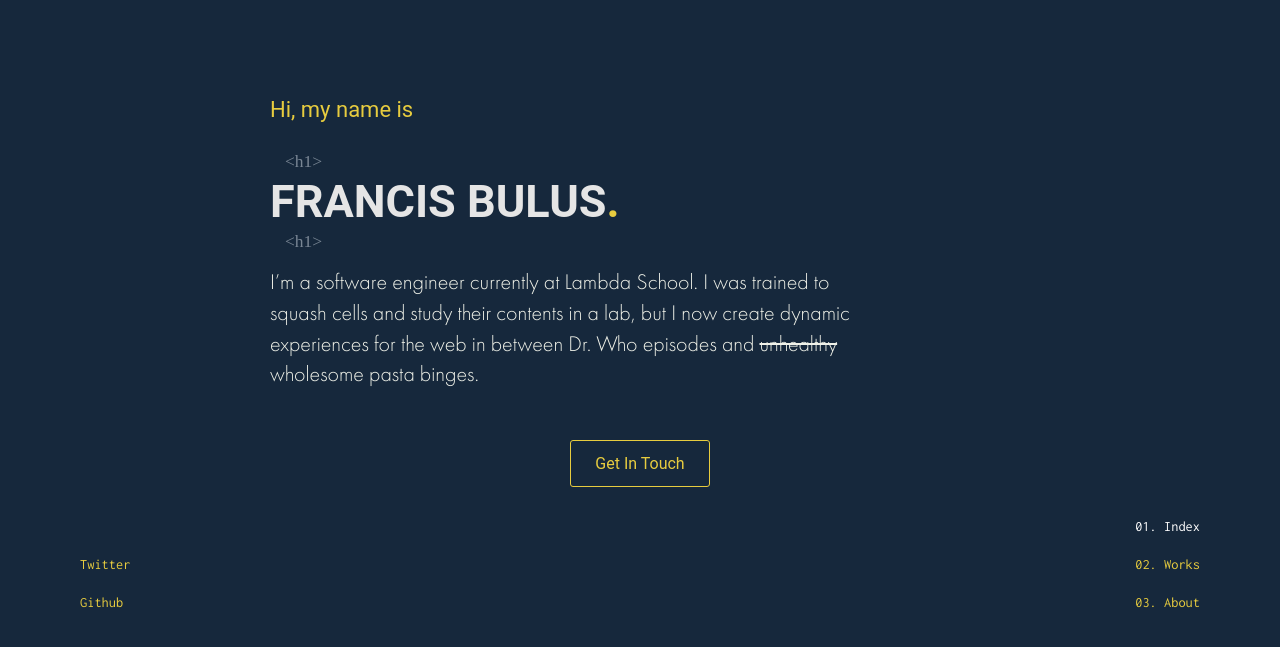
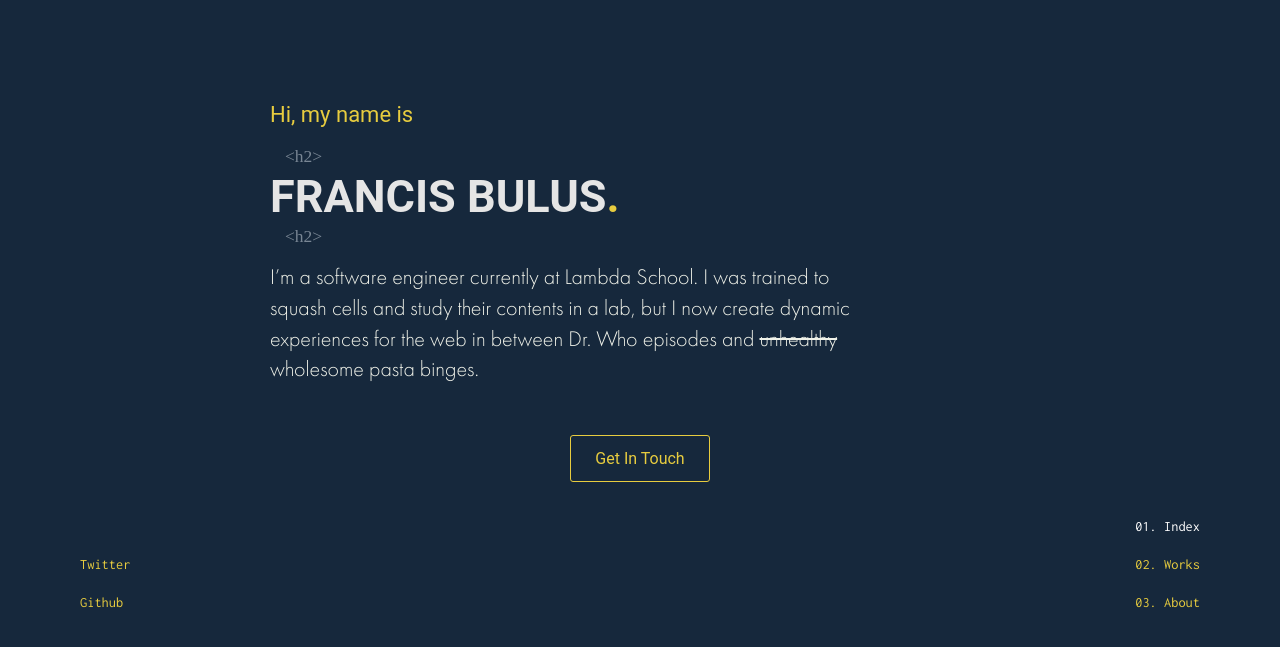
Before and after one commit to fosterferret/dovah, a Gatsby site: page / in a window 1280 px wide. Shown: the part 109-756 px from the top of the page. Built offline with nearby package versions, Linux system fonts and the light colour scheme; Gatsby itself is replaced by a stand-in of ours; a web font is replaced by a local one.

Commit message:
fixing margin problems

```diff
--- a/src/components/Hero.js
+++ b/src/components/Hero.js
@@ -28,7 +28,7 @@ const StyledIntro = styled.div`
   color: ${theme.colors.darkYellow};
   font-size: ${theme.fontSizes.xl};
   font-weight: normal;
-  margin: 0 0 20px 0px;
+  margin: 0 0 10px 0px;
 `
 
 const StyledTitle = styled.h2`
@@ -60,7 +60,7 @@ const StyledDescription = styled.div`
   color: #f0f2e9;
 `
 
-const fancy = ["<h1>", "<h2/>"]
+const fancy = ["<h2>", "<h2/>"]
 
 const Hero = ({ data }) => {
   const { frontmatter, html } = data
```
